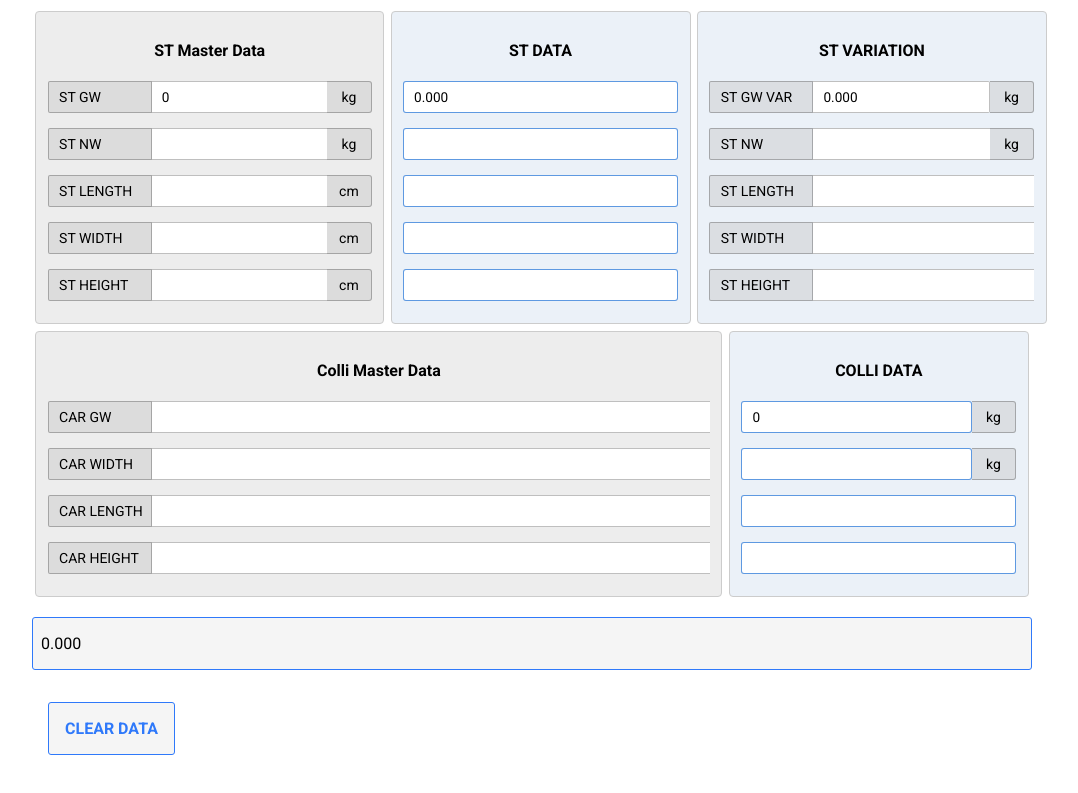
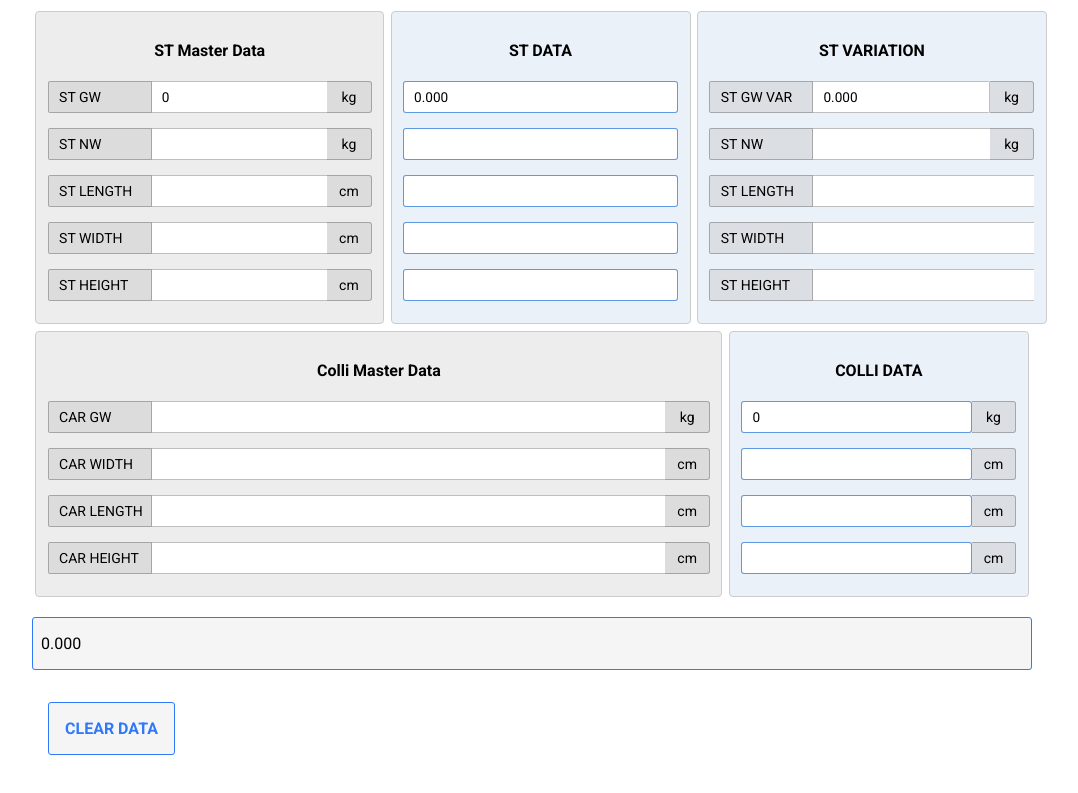
Before and after one commit to ricardoaguiar/calc-dimensions, a React (Create React App) app in the folder calculator/: page / in a window 1280 px wide. Shown: the part 535-1328 px from the top of the page, without its empty margins (108-1186 px from the left). Built offline with nearby package versions, Linux system fonts and the light colour scheme.

Commit message:
Update App.js

```diff
--- a/calculator/src/App.js
+++ b/calculator/src/App.js
@@ -119,10 +119,14 @@ function App() {
         <div className="sap_data">
           <h3>Colli Master Data</h3>
           <ul>
-            <li className="flex"><span>CAR GW</span><input type="text" className="input_center" /></li>
-            <li className="flex"><span>CAR WIDTH</span><input type="text" className="input_center" /></li>
-            <li className="flex"><span>CAR LENGTH</span><input type="text" className="input_center" /></li>
-            <li className="flex"><span>CAR HEIGHT</span><input type="text" className="input_center" /></li>
+            <li className="flex"><span>CAR GW</span><input type="text" className="input_center" />
+          <span className="append">kg</span></li>
+            <li className="flex"><span>CAR WIDTH</span><input type="text" className="input_center" />
+            <span className="append">cm</span></li>
+            <li className="flex"><span>CAR LENGTH</span><input type="text" className="input_center" />
+            <span className="append">cm</span></li>
+            <li className="flex"><span>CAR HEIGHT</span><input type="text" className="input_center" />
+            <span className="append">cm</span></li>
           </ul>
         </div>
 
@@ -133,9 +137,11 @@ function App() {
             <input className="verified colli_gw" type="text" value={`${masterDataColliGrossWeight}`} onChange={(e) => setMasterDataColliGrossWeight(e.target.value)} />
             <span className="append">kg</span></li>
             <li className="flex"><input className="verified" type="text" />
-            <span className="append">kg</span></li>
-            <li className="flex"><input className="verified" type="text" /></li>
-            <li className="flex"><input className="verified" type="text" /></li>
+            <span className="append">cm</span></li>
+            <li className="flex"><input className="verified" type="text" />
+<span className="append">cm</span></li>
+            <li className="flex"><input className="verified" type="text" />
+<span className="append">cm</span></li>
           </ul>
         </div>
       </div>
```
